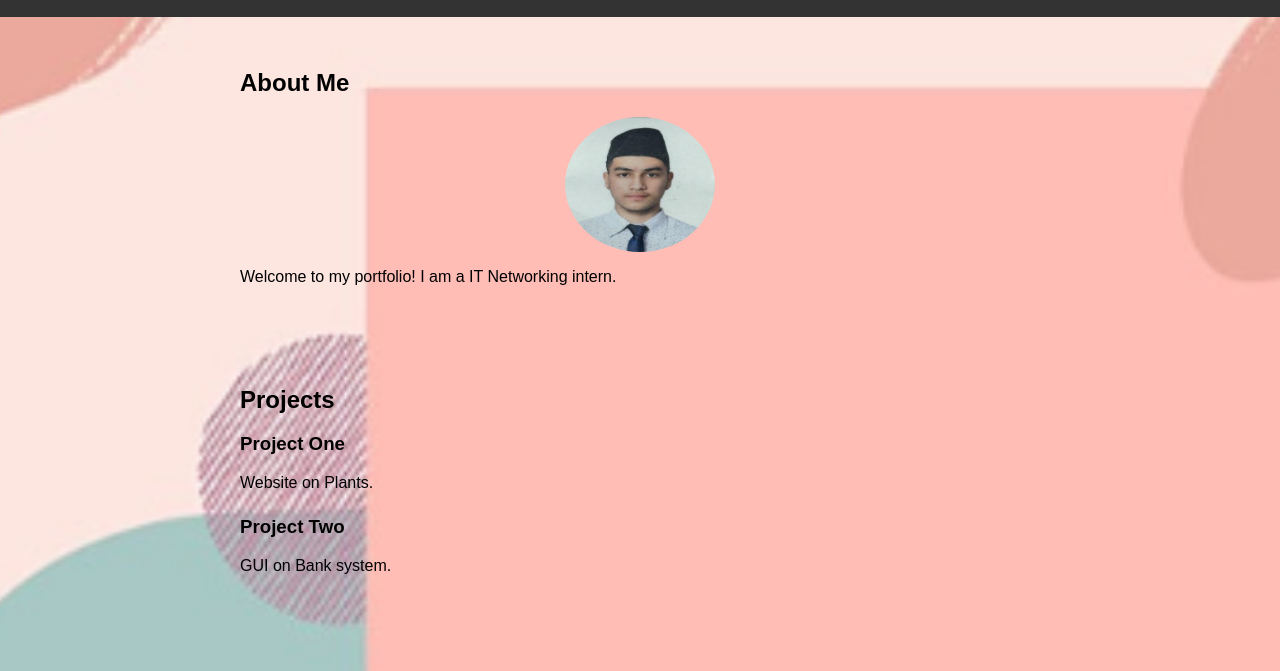
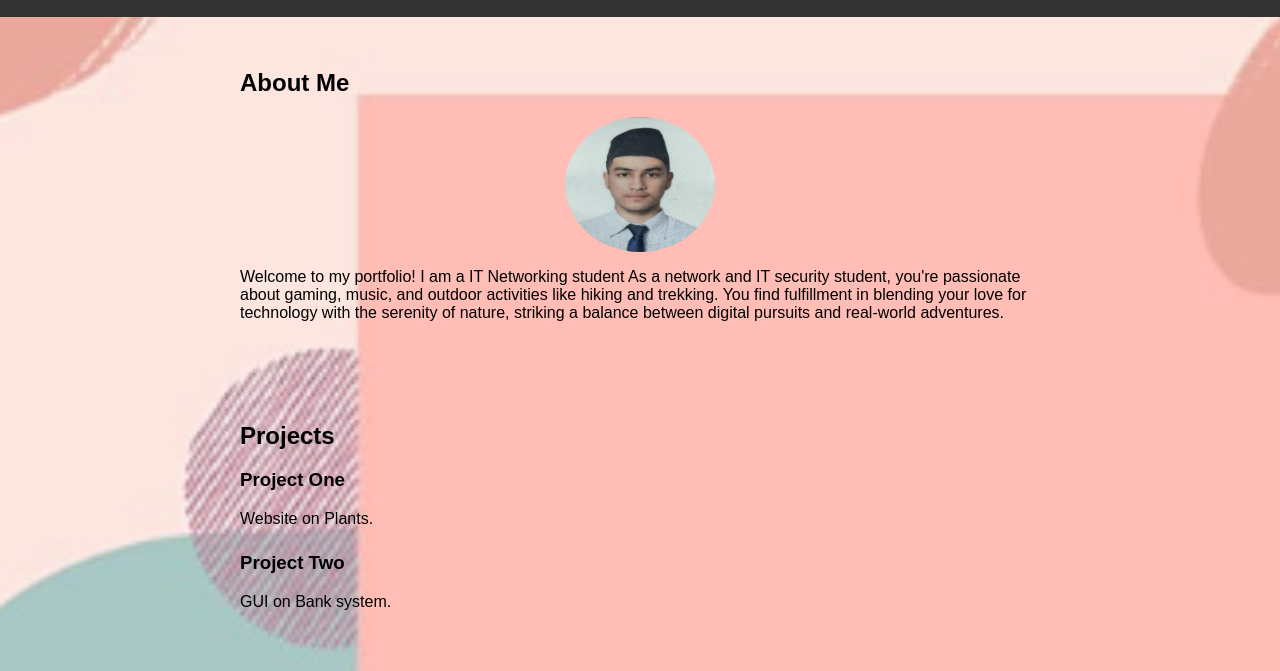
Before and after one commit to SAMIRTHAPA-sudo/PORTFOLIO-WEBSITE, a plain HTML site: page index.html in a window 1280 px wide. Shown: the part 129-800 px from the top of the page. Drawn offline with Linux system fonts and the light colour scheme; a script that the page names is missing.

Commit message:
Update index.html

```diff
--- a/index.html
+++ b/index.html
@@ -20,7 +20,7 @@
     <section id="about">
         <h2>About Me</h2>
         <img src="PHOTO.png" alt="My Photo" class="profile-photo">
-        <p>Welcome to my portfolio! I am a IT Networking intern.</p>
+        <p>Welcome to my portfolio! I am a IT Networking student As a network and IT security student, you're passionate about gaming, music, and outdoor activities like hiking and trekking. You find fulfillment in blending your love for technology with the serenity of nature, striking a balance between digital pursuits and real-world adventures.</p>
     </section>
 
 
```
